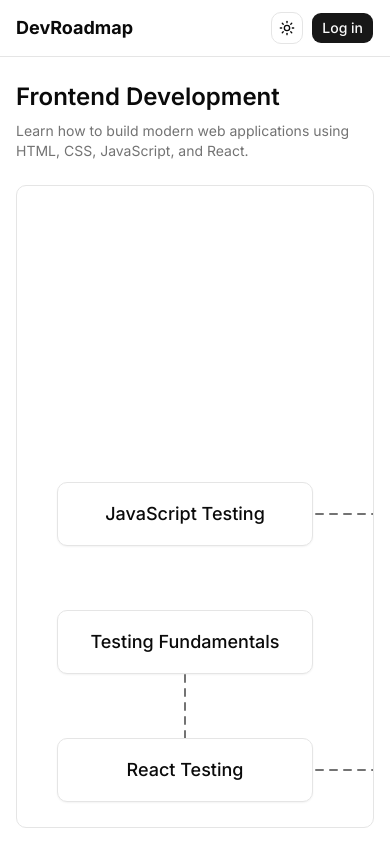
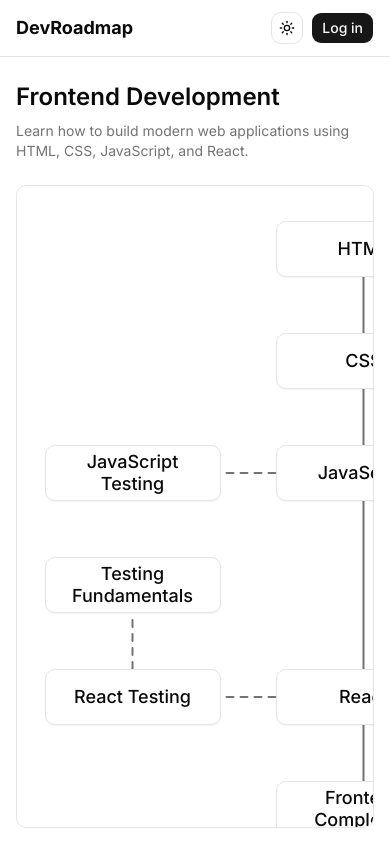
Before and after one commit to andrejcode/dev-roadmap, a Next.js app: page / in a window 390 px wide. Built offline with nearby package versions, Linux system fonts and the light colour scheme.

Commit message:
feat(roadmap): adapt node sizes to viewport breakpoints
Scale cards, spacing, and edges together while keeping labels readable
and detail sheets unchanged.

Add resize tests and verify geometry and interactions across desktop,
tablet, and mobile screens.

```diff
--- a/app/globals.css
+++ b/app/globals.css
@@ -127,3 +127,19 @@
     @apply font-sans;
   }
 }
+
+@layer components {
+  .roadmap-canvas {
+    --roadmap-scale-x: 0.6875;
+    --roadmap-scale-y: 0.875;
+
+    @media (width >= 40rem) {
+      --roadmap-scale-x: 0.875;
+      --roadmap-scale-y: 1;
+    }
+
+    @media (width >= 64rem) {
+      --roadmap-scale-x: 1;
+    }
+  }
+}
--- a/components/roadmap/roadmap-canvas.tsx
+++ b/components/roadmap/roadmap-canvas.tsx
@@ -8,12 +8,17 @@ export function RoadmapCanvas({ roadmap }: { roadmap: RoadmapDefinition }) {
   return (
     <div className="flex min-h-0 flex-1 overflow-auto rounded-lg border border-border">
       <div
-        className="relative m-auto shrink-0"
-        style={{ width: layout.width, height: layout.height }}
+        className="roadmap-canvas relative m-auto shrink-0"
+        style={{
+          width: `calc(${layout.width}px * var(--roadmap-scale-x))`,
+          height: `calc(${layout.height}px * var(--roadmap-scale-y))`,
+        }}
       >
         <svg
           aria-hidden="true"
           className="pointer-events-none absolute inset-0 size-full"
+          viewBox={`0 0 ${layout.width} ${layout.height}`}
+          preserveAspectRatio="none"
         >
           {layout.edges.map((edge) => (
             <line
@@ -24,6 +29,7 @@ export function RoadmapCanvas({ roadmap }: { roadmap: RoadmapDefinition }) {
               strokeDasharray={edge.type === 'optional' ? '7 7' : undefined}
               strokeLinecap="round"
               strokeWidth="2"
+              vectorEffect="non-scaling-stroke"
             />
           ))}
         </svg>
--- a/components/roadmap/roadmap-node-card.tsx
+++ b/components/roadmap/roadmap-node-card.tsx
@@ -1,4 +1,6 @@
 'use client'
+
+import type { CSSProperties } from 'react'
 
 import {
   Sheet,
@@ -16,17 +18,21 @@ export function RoadmapNodeCard({ node }: { node: PositionedNode }) {
     <Sheet>
       <article
         className="absolute rounded-lg border bg-card text-card-foreground shadow-xs"
-        style={{
-          left: node.x,
-          top: node.y,
-          width: NODE_WIDTH,
-          height: NODE_HEIGHT,
-        }}
+        style={
+          {
+            '--roadmap-node-x': `${node.x}px`,
+            '--roadmap-node-y': `${node.y}px`,
+            left: 'calc(var(--roadmap-node-x) * var(--roadmap-scale-x))',
+            top: 'calc(var(--roadmap-node-y) * var(--roadmap-scale-y))',
+            width: `calc(${NODE_WIDTH}px * var(--roadmap-scale-x))`,
+            height: `calc(${NODE_HEIGHT}px * var(--roadmap-scale-y))`,
+          } as CSSProperties
+        }
       >
         <h2 className="size-full min-w-0 text-lg leading-tight font-medium wrap-anywhere">
           <SheetTrigger
             title={node.title}
-            className="flex size-full cursor-pointer items-center justify-center overflow-hidden rounded-lg px-4 py-2 text-center transition-colors outline-none hover:bg-accent focus-visible:ring-2 focus-visible:ring-ring focus-visible:ring-inset"
+            className="flex size-full cursor-pointer items-center justify-center overflow-hidden rounded-lg px-3 py-1 text-center transition-colors outline-none hover:bg-accent focus-visible:ring-2 focus-visible:ring-ring focus-visible:ring-inset sm:px-4 sm:py-2"
           >
             <span className="line-clamp-2 min-w-0 max-w-full">
               {node.title}
```
Also changed, not shown: 2 other files (tests, documents, lock files or other folders).
